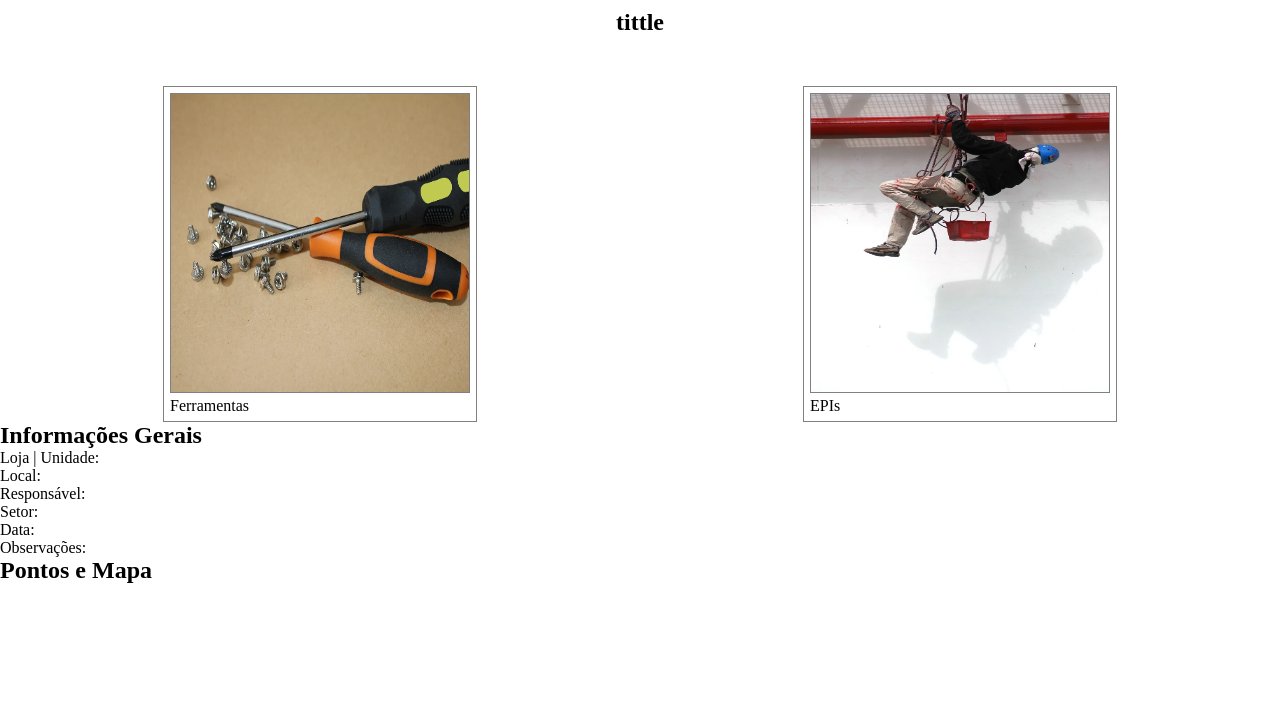
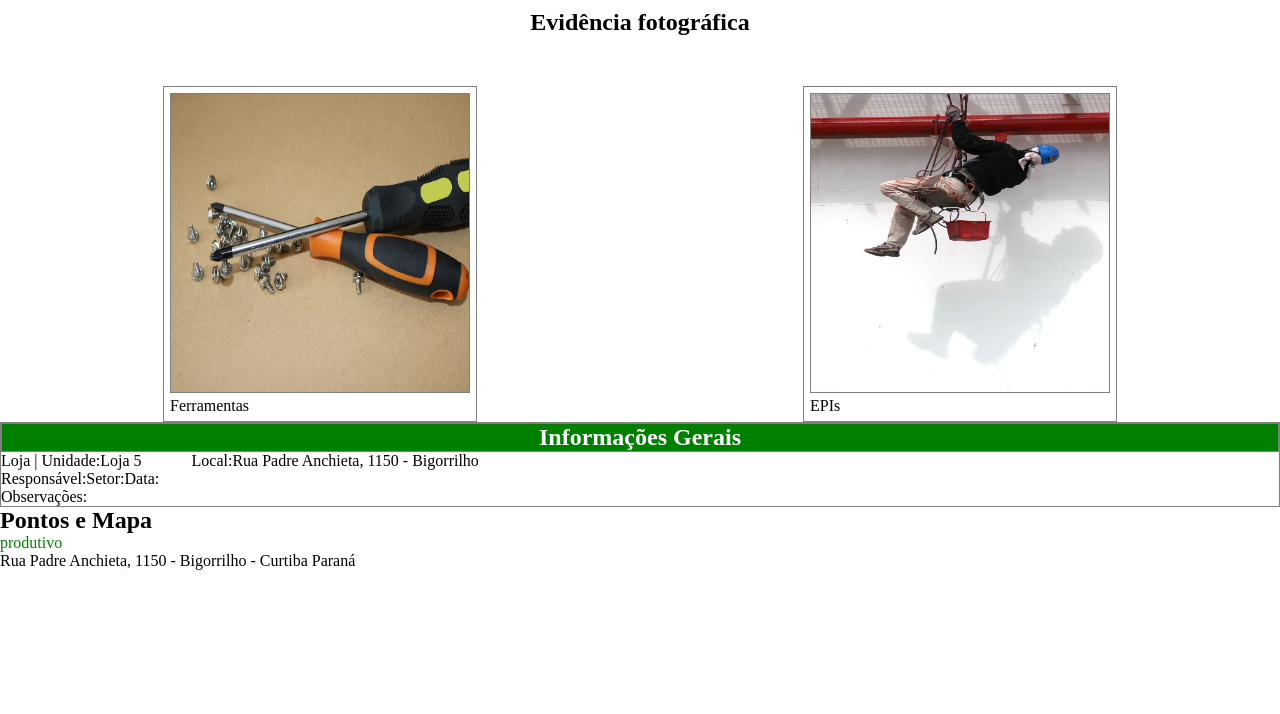
Before and after one commit to Luhvecino/teste-estagio, a plain HTML site: page index.html in a window 1280 px wide. Shown: the part 86-800 px from the top of the page. Drawn offline with Linux system fonts and the light colour scheme; files whose address does not match are found by name.

Commit message:
mini progresso

```diff
--- a/index.html
+++ b/index.html
@@ -4,7 +4,7 @@
   <link  rel="stylesheet" href="styles.css">
   <div class="head">
     <div class="head-tittle">
-      <h1> Relatósio fotográfico </h1>
+      <h1> Relatório fotográfico </h1>
       <p style="color: green;"> Lojas (Março 2017) </p>
     </div>
     <div class="head-logo">
@@ -18,7 +18,7 @@
 
   <div class="info">
     <div class="info-tittle">
-      <h2> tittle </h2>
+      <h2> Evidência fotográfica </h2>
     </div>
 
     <div class="info-images">
@@ -36,18 +36,35 @@
   </div>
 
 
+  <div style="border: 1px solid gray;" class="info-gerais">
 
-  <h2> Informações Gerais </h2>
+    <h2 style="background-color: green; color: white; text-align: center; border: 1px solid gray ;"> Informações Gerais </h2>
 
-  <p> Loja | Unidade:</p> <p> Local: </p>
+    <div class="info-gerais__loja">
+      <p> Loja | Unidade:</p> <p style="padding-right: 50px;">Loja 5</p> <p> Local: </p>  <p>Rua Padre Anchieta, 1150 - Bigorrilho</p>
+    </div>
 
-  <p> Responsável: </p> <p> Setor: </p> <p> Data: </p>
+    <div class="info-gerais__responsavel">
+      <p> Responsável:</p> <p> Setor: </p> <p> Data: </p>
+    </div>
 
-  <p> Observações: </p>
+    <p> Observações: </p>
+  </div>
 
 
 
   <h2> Pontos e Mapa </h2>
+  <!-- link pro mapa -->
+  <link rel="stylesheet" href="">
+
+
+  <p style="color: green; ">produtivo</p>
+
+  <p> Rua Padre Anchieta, 1150 - Bigorrilho - Curtiba Paraná </p>
+
+  <img src="../produtivo/assests/produttivo-logo-.webp" alt="">
+
+
 
 </body>
 </html>
--- a/styles.css
+++ b/styles.css
@@ -5,6 +5,7 @@
     margin: 0;
     box-sizing: border-box;
   }
+
 
 .head{
     text-align: center;
@@ -52,3 +53,15 @@
     border: 1px solid gray;
     padding: 6px;
 }
+
+.info-gerais__loja{
+    display: flex;
+    flex-direction: row;
+    justify-content: flex-start;
+}
+
+.info-gerais__responsavel{
+    display: flex;
+    flex-direction: row;
+    justify-content: flex-start;
+}
```
